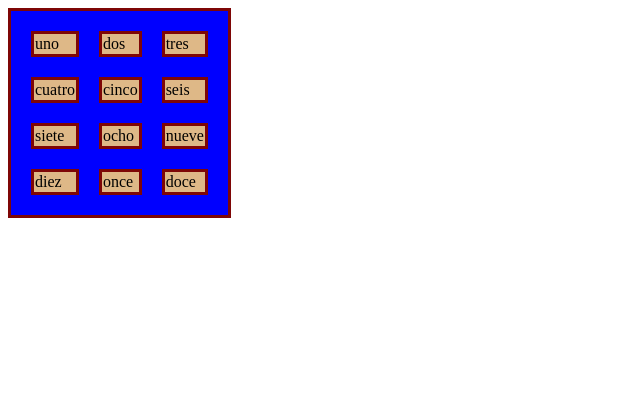
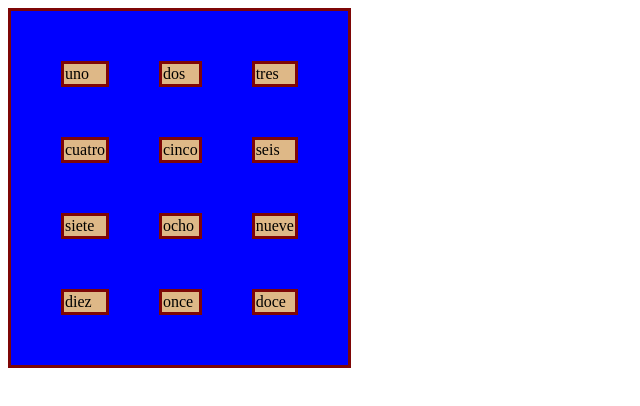
Before and after one commit to JBolado2020/web.asistenteAcademico, a plain HTML site: page index.html in a window 1280 px wide. Shown: the whole page, without its empty margins (0-640 px from the left). Drawn offline with Linux system fonts and the light colour scheme.

Commit message:
Se Amplio el espacio entre celdas

```diff
--- a/index.html
+++ b/index.html
@@ -9,7 +9,7 @@
         border:3px solid rgb(126, 6, 6);
       }
       table {
-        border-spacing:20px;
+        border-spacing:50px;
       }
     </style>
   </head>
```
